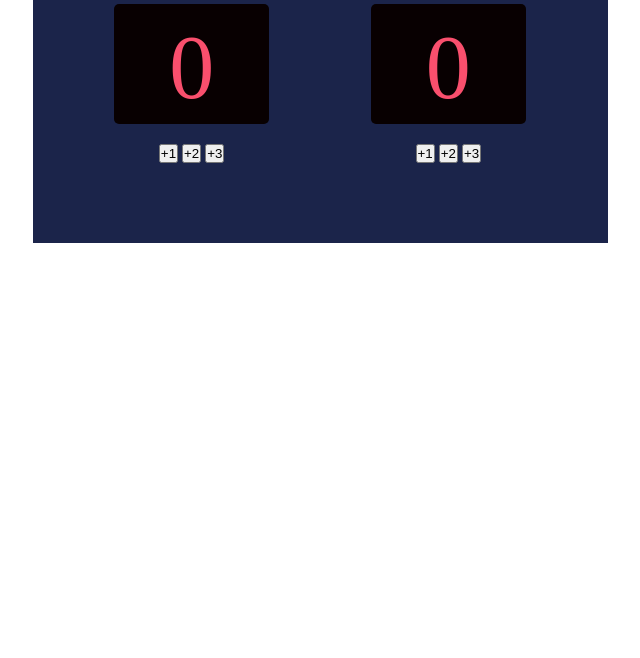
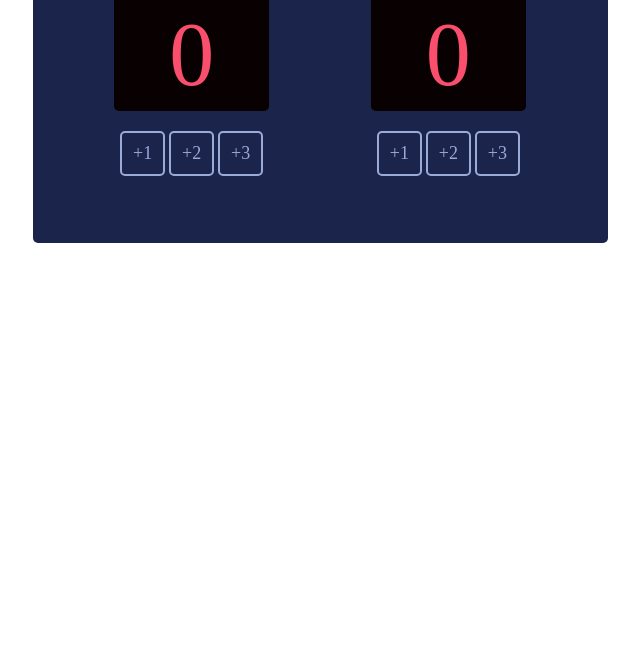
Before and after one commit to aditiintechk/basketball-scorecard, a plain HTML site: page index.html in a window 1280 px wide. Shown: the part 142-800 px from the top of the page, without its empty margins (320-960 px from the left). Drawn offline with Linux system fonts and the light colour scheme.

Commit message:
Add button styles

```diff
--- a/style.css
+++ b/style.css
@@ -20,6 +20,7 @@ body {
     justify-content: space-evenly;
     align-items: center;
     text-align: center;
+    border-radius: 5px;
 }
 
 .header {
@@ -49,3 +50,21 @@ body {
     text-align: center;
     color: #F94F6D;
 }
+
+.button {
+    width: 45px;
+    height: 45px;
+    border: 2px solid #9AABD8;
+    border-radius: 5px;
+    background: none;
+    font-family: 'Cursed Timer ULiL';
+    font-size: 18px;
+    text-align: center;
+    color: #9AABD8;
+    cursor: pointer;
+}
+
+.button:hover {
+    background: #9AABD8;
+    color: #1B244A;
+}
```
